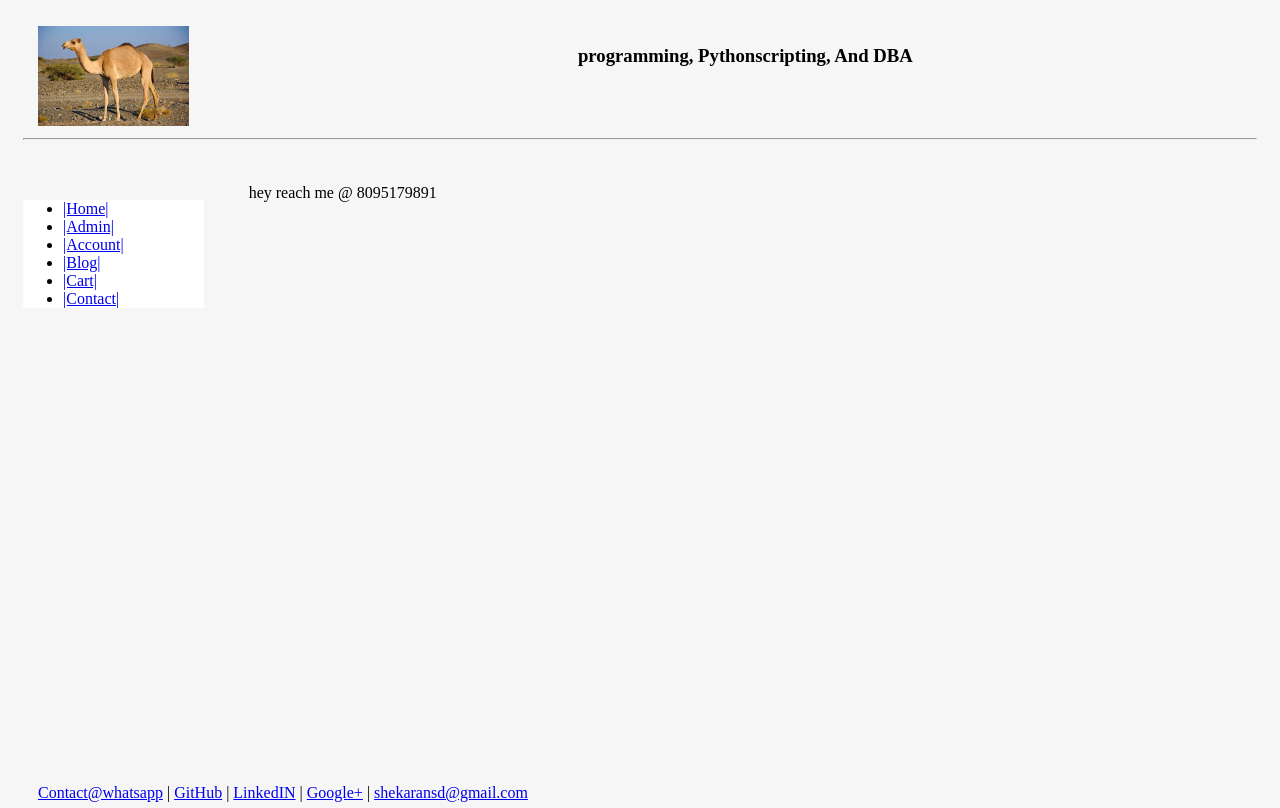
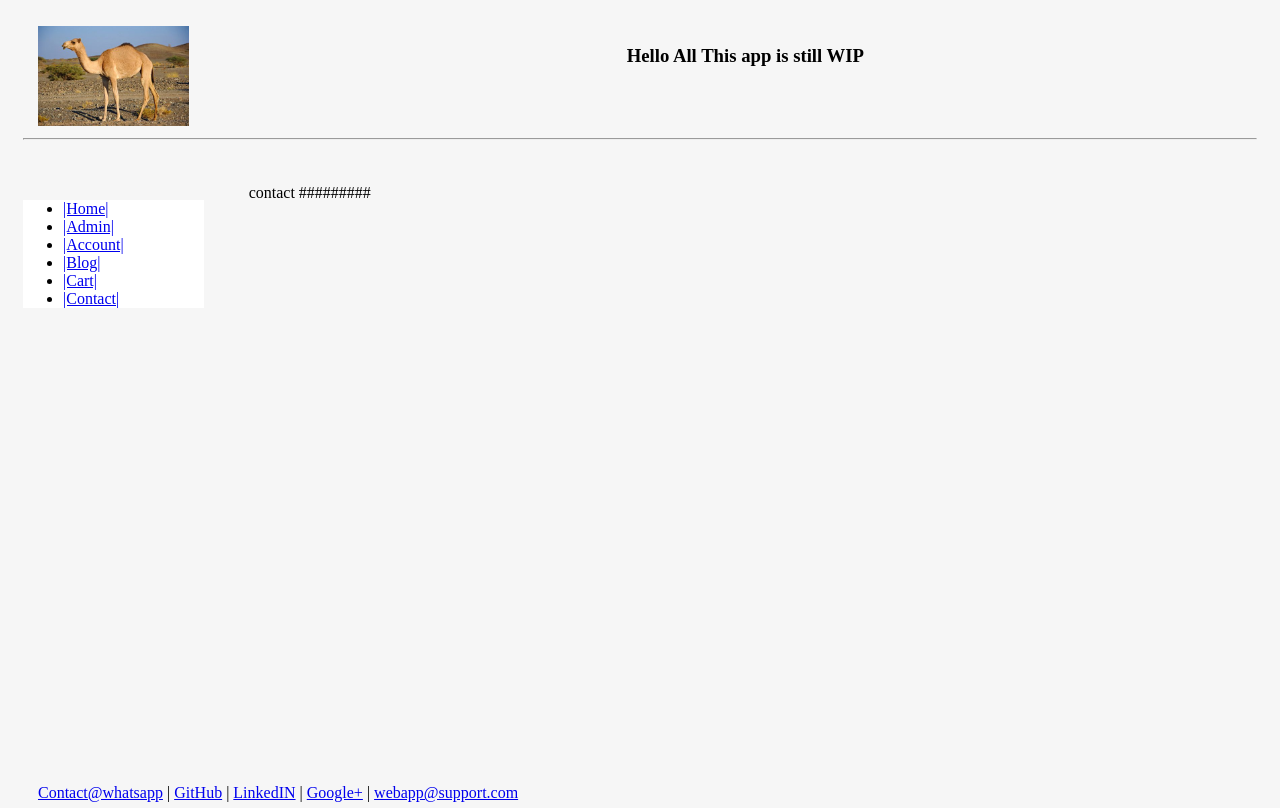
Before and after one commit to shekarneo/RealTime_chat_app, a Django app: page /contact/ in a window 1280 px wide. Run offline with Django 3.2, Linux system fonts and the light colour scheme; some libraries are stand-ins or nearby versions.

Commit message:
change in contact details
Signed-off-by: shekarneo <shekaransd@gmail.com>

```diff
--- a/WebApp/templates/webapp/header.html
+++ b/WebApp/templates/webapp/header.html
@@ -2,7 +2,7 @@
 <html lang="en">
 
 <head>
-	<title>Shekar Neo</title>
+	<title>Welcome</title>
 	<meta charset="utf-8" />
 	{% load staticfiles %}
 	<link rel="stylesheet" href="{% static 'webapp/css/bootstrap-grid.css' %}" type = "text/css"/>
@@ -28,7 +28,7 @@
 			  <div class="col-sm-10">
 				  <br>
 				  <center>
-				  <h3> programming, Pythonscripting, And DBA</h3>
+				  <h3> Hello All This app is still WIP </h3>
 				  </center>
 			  </div>
 		</div><hr>
@@ -63,8 +63,8 @@
 	</div>
 	<footer>
 		<div class="container-fluid" style='margin-left:15px'>
-			<p><a href='/contact/'>Contact@whatsapp</a> | <a href="https://github.com/shekarneo" target="blank">GitHub</a> | <a href="#" target="blank">LinkedIN</a> | <a href="#" target="blank">Google+</a>
-			| <a href="mailto:shekaransd@gmail.com?Subject=Feedback" target="blank">shekaransd@gmail.com</a></p>
+			<p><a href='/contact/'>Contact@whatsapp</a> | <a href="https://github.com/django-webapp/webapp" target="blank">GitHub</a> | <a href="#" target="blank">LinkedIN</a> | <a href="#" target="blank">Google+</a>
+			| <a href="mailto:someone@gmail.com" target="blank">webapp@support.com</a></p>
 		</div>
 	</footer>
 
--- a/WebApp/templates/webapp/home.html
+++ b/WebApp/templates/webapp/home.html
@@ -1,6 +1,6 @@
 {% extends "webapp/header.html" %}
 
 {% block content %}
-<p>welcome to my site i am neo</P>
+<p>Welcome</P>
 
 {% endblock %}
--- a/WebApp/views.py
+++ b/WebApp/views.py
@@ -7,4 +7,8 @@ def index(request):
     return render(request, 'webapp/home.html')
 
 def contact(request):
-    return render(request, 'webapp/basic.html', {'content': ['hey reach me', '@ 8095179891']})
+    return render(request, 'webapp/basic.html', {'content': ['contact #########']})
+
+
+def log_out(request):
+    return render(request,'webapp/templates/registration/log_out.html')
```
Also changed, not shown: WebApp/templates/registration/log_out.html (+2 -33 lines).
